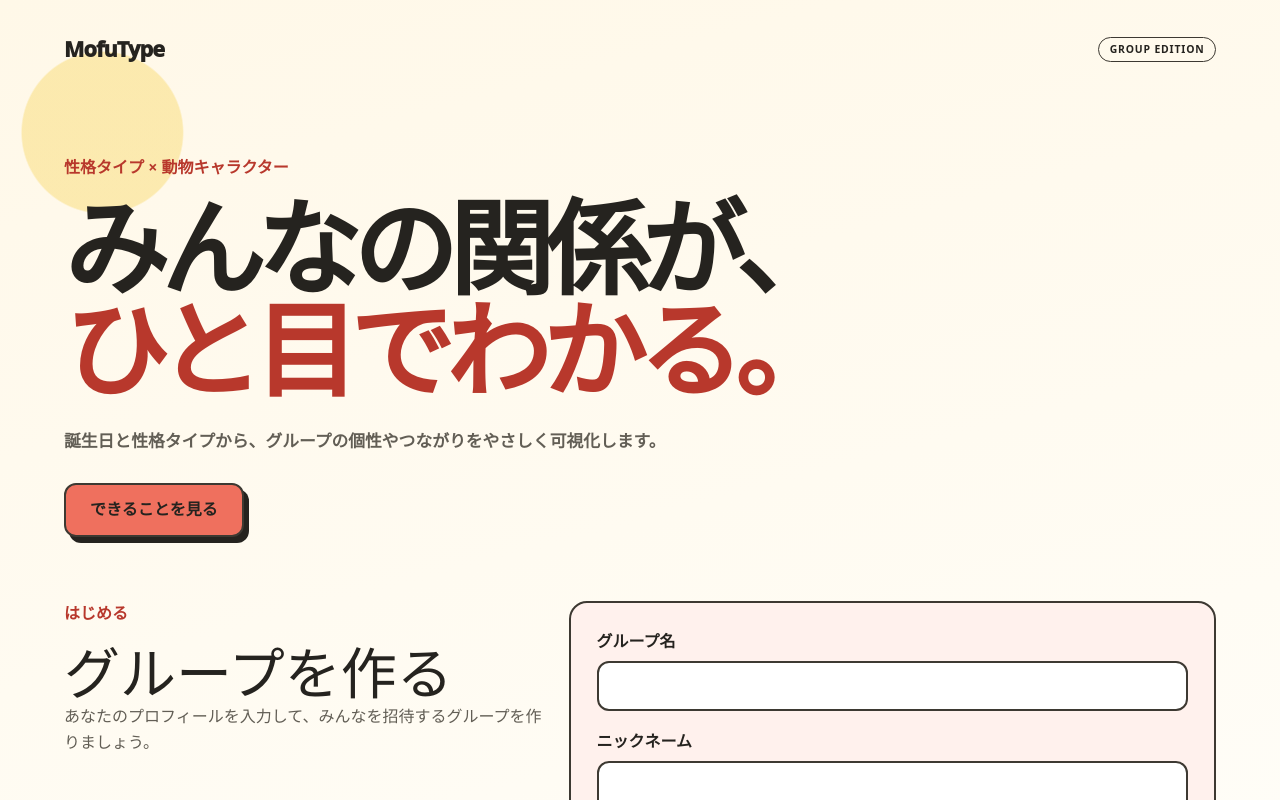
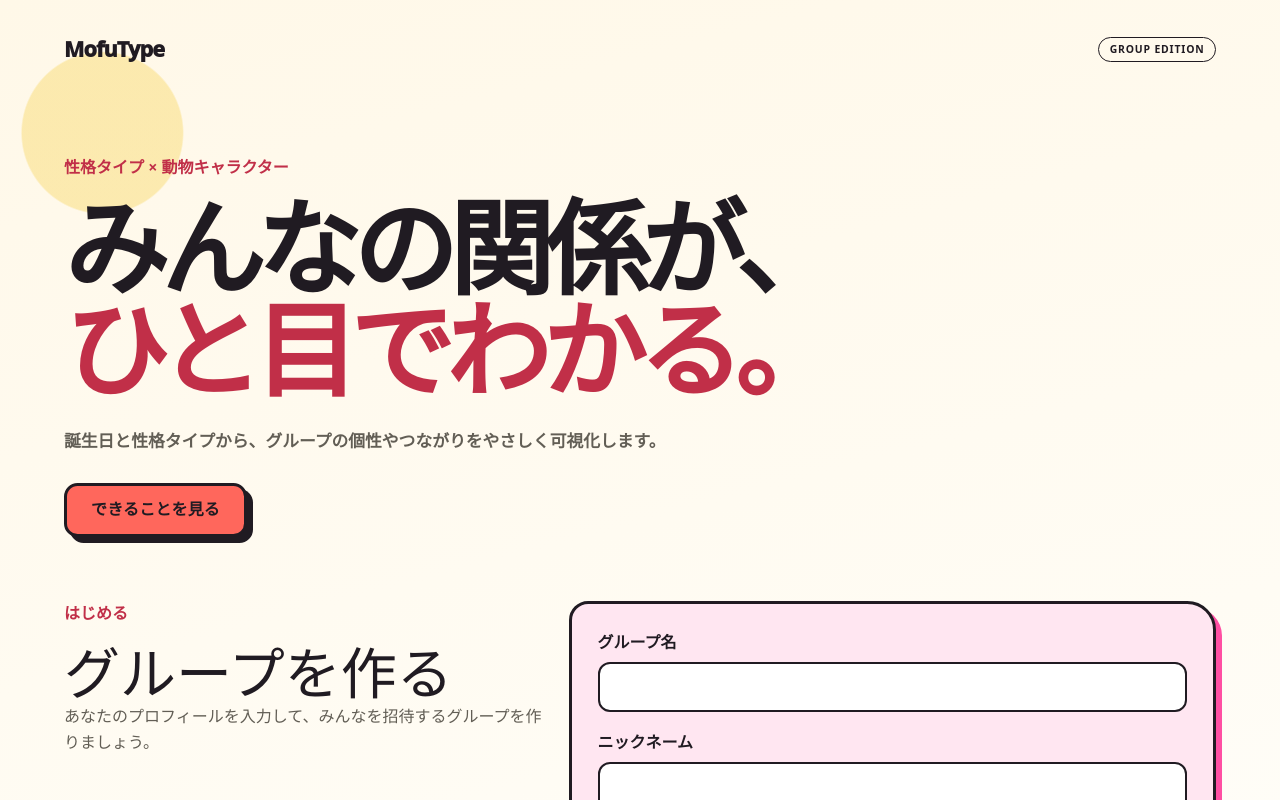
Before and after one commit to mi-hye/mofutype, a Next.js app: page / in a window 1280 px wide. Shown: the top 800 px of the page. Built offline with nearby package versions, Linux system fonts and the light colour scheme.

Commit message:
style: add kawaii zine design tokens

```diff
--- a/src/app/globals.css
+++ b/src/app/globals.css
@@ -2,12 +2,14 @@
 
 :root {
   --cream: #fff8e8;
-  --coral: #ef705e;
-  --coral-deep: #b8382c;
-  --butter: #f8d867;
-  --mint: #9bd9be;
-  --lilac: #c9b6e4;
-  --ink: #25231f;
+  --hot-pink: #ff4fa3;
+  --coral: #ff675c;
+  --coral-deep: #c12f48;
+  --butter: #ffe45c;
+  --mint-pop: #66dfbd;
+  --mint: var(--mint-pop);
+  --lilac: #caa8ff;
+  --ink: #201b22;
   --surface: #fffdf7;
   --surface-raised: #ffffff;
   --surface-coral: #fff1ed;
@@ -16,16 +18,17 @@
   --glow-butter: rgb(248 216 103 / 45%);
   --text: var(--ink);
   --text-muted: #625e55;
-  --border: #3d3932;
-  --focus: #146b55;
+  --border: var(--ink);
+  --focus: #006a53;
   --space-12: 0.75rem;
   --space-18: 1.125rem;
   --space-26: 1.625rem;
   --radius-12: 0.75rem;
   --radius-18: 1.125rem;
   --radius-26: 1.625rem;
-  --shadow-sm: 0 3px 0 rgb(37 35 31 / 18%);
-  --shadow-pop: 5px 6px 0 var(--ink);
+  --shadow-sm: 0 3px 0 rgb(32 27 34 / 22%);
+  --shadow-zine: 6px 6px 0 var(--ink);
+  --shadow-pop: var(--shadow-zine);
 }
 
 * {
@@ -81,11 +84,12 @@ select {
   align-items: center;
   justify-content: center;
   gap: 0.65rem;
-  border: 2px solid var(--border);
-  border-radius: var(--radius-12);
+  border: 3px solid var(--border);
+  border-radius: 0.85rem;
   padding: 0.65rem 1.1rem;
   color: var(--ink);
-  font-weight: 800;
+  font-weight: 950;
+  letter-spacing: 0.01em;
   line-height: 1.2;
   cursor: pointer;
   transition: transform 150ms ease, box-shadow 150ms ease, background-color 150ms ease;
@@ -93,19 +97,19 @@ select {
 
 .ui-button[data-variant="primary"] {
   background: var(--coral);
-  box-shadow: var(--shadow-pop);
+  box-shadow: var(--shadow-zine);
   color: var(--ink);
 }
 
 .ui-button[data-variant="secondary"] {
-  background: var(--butter);
-  box-shadow: var(--shadow-sm);
+  background: var(--mint-pop);
+  box-shadow: 4px 4px 0 var(--ink);
 }
 
 .ui-button[data-variant="ghost"] {
-  border-color: transparent;
-  background: transparent;
-  color: var(--coral-deep);
+  background: var(--surface-raised);
+  box-shadow: 3px 3px 0 var(--ink);
+  color: var(--ink);
 }
 
 .ui-button[data-size="sm"] { min-height: 44px; padding-inline: 0.85rem; font-size: 0.875rem; }
@@ -114,6 +118,11 @@ select {
 .ui-button:not(:disabled):active {
   transform: translate(3px, 3px);
   box-shadow: 1px 2px 0 var(--ink);
+}
+
+.ui-button:not(:disabled):hover {
+  transform: translate(1px, 1px) rotate(-0.35deg);
+  box-shadow: 4px 4px 0 var(--ink);
 }
 
 .ui-button:disabled {
@@ -133,28 +142,31 @@ select {
 }
 
 .ui-card {
-  border: 2px solid var(--border);
-  border-radius: var(--radius-18);
+  border: 3px solid var(--border);
+  border-radius: 1.2rem 1.8rem 1.1rem 1.55rem;
   padding: var(--space-26);
   background: var(--surface-raised);
-  box-shadow: var(--shadow-sm);
+  box-shadow: 5px 5px 0 var(--ink);
 }
 
-.ui-card[data-variant="accent"] { background: var(--surface-coral); }
-.ui-card[data-variant="subtle"] { background: var(--surface-mint); }
+.ui-card[data-variant="accent"] { background: #ffe6f1; box-shadow: 6px 6px 0 var(--hot-pink); }
+.ui-card[data-variant="subtle"] { background: #dcfaef; box-shadow: 5px 5px 0 var(--mint-pop); }
 
 .status-banner {
   display: flex;
   align-items: flex-start;
   gap: var(--space-12);
-  border: 2px solid var(--border);
-  border-radius: var(--radius-12);
+  border: 3px solid var(--border);
+  border-radius: 0.5rem 1rem 0.6rem 0.85rem;
   padding: var(--space-12) var(--space-18);
-  background: var(--surface);
+  background:
+    repeating-linear-gradient(-45deg, transparent 0 7px, rgb(32 27 34 / 5%) 7px 9px),
+    var(--surface);
+  box-shadow: 3px 3px 0 var(--ink);
 }
 
 .status-banner > span:last-child { display: grid; }
-.status-banner__mark { width: 0.75rem; height: 0.75rem; margin-top: 0.4rem; border-radius: 50%; background: var(--mint); }
+.status-banner__mark { width: 0.75rem; height: 0.75rem; margin-top: 0.4rem; border: 2px solid var(--ink); border-radius: 2px; background: var(--mint-pop); transform: rotate(12deg); }
 .status-banner[data-status="offline"] .status-banner__mark,
 .status-banner[data-status="error"] .status-banner__mark { background: var(--coral); }
 
@@ -163,9 +175,10 @@ select {
   display: inline-grid;
   place-items: center;
   overflow: hidden;
-  border: 2px solid var(--border);
-  border-radius: 50%;
+  border: 3px solid var(--border);
+  border-radius: 52% 48% 43% 57% / 46% 54% 48% 52%;
   background: var(--butter);
+  box-shadow: 3px 3px 0 var(--ink);
 }
 
 .animal-avatar[data-size="sm"] { width: 44px; height: 44px; }
```
Also changed, not shown: 1 other file (tests, documents, lock files or other folders).
